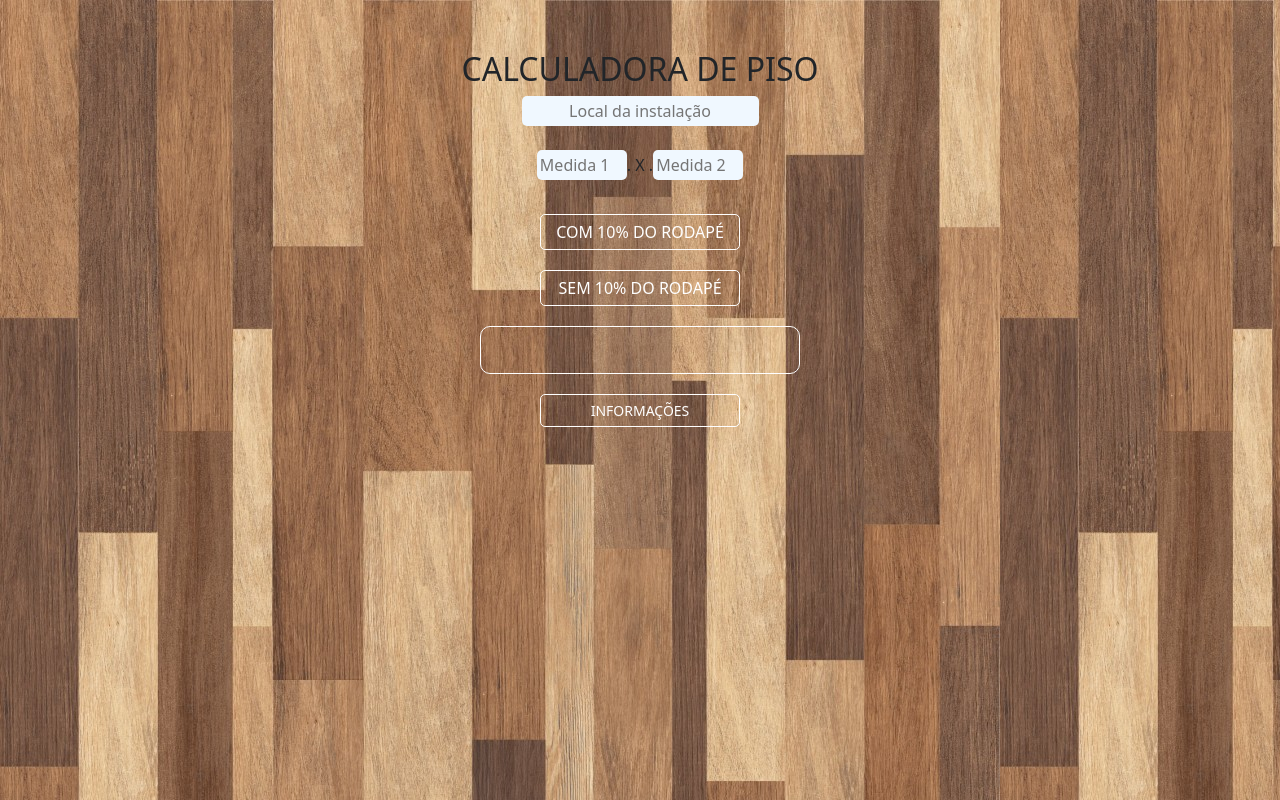
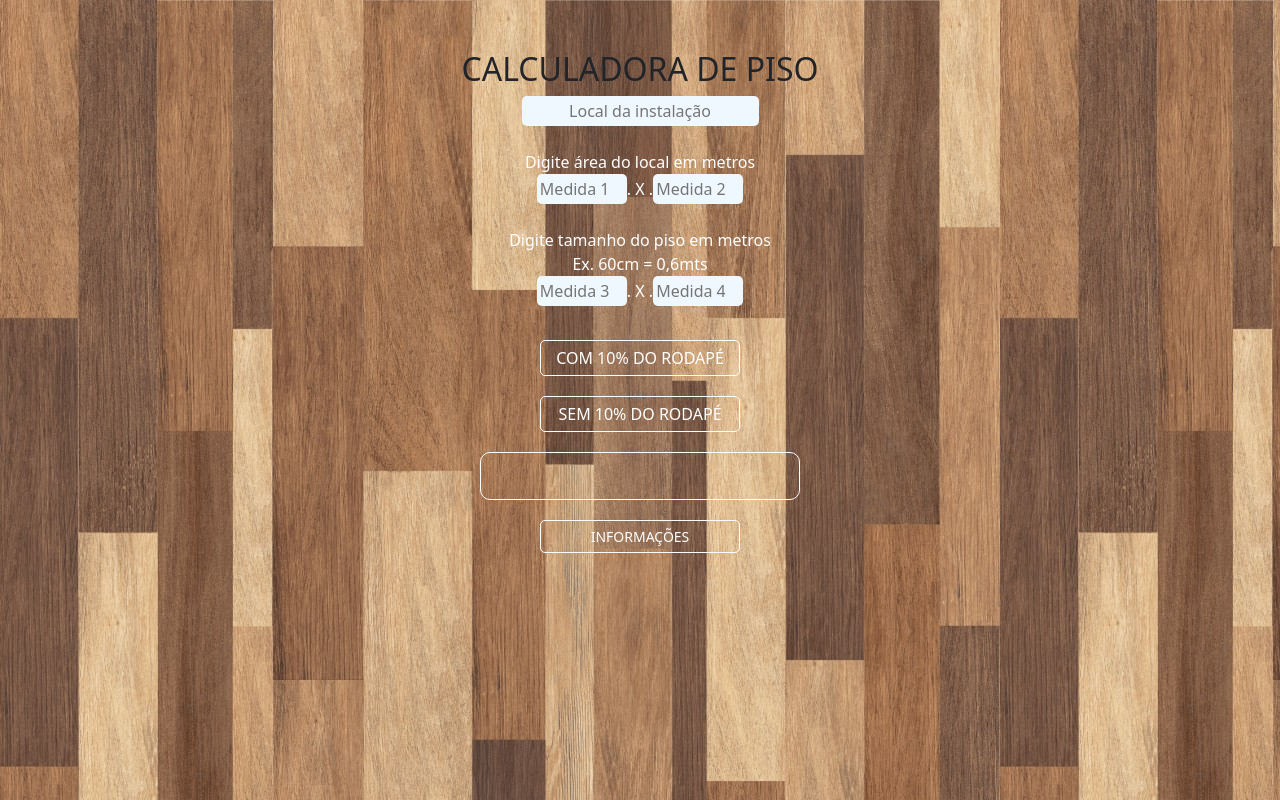
Before and after one commit to luizmarcelolm/calculo_de_piso, a React (Create React App) app: page / in a window 1280 px wide. Built offline with nearby package versions, Linux system fonts and the light colour scheme.

Commit message:
integrando calculo de piso

```diff
--- a/src/Headers/Headers.css
+++ b/src/Headers/Headers.css
@@ -87,3 +87,10 @@ body {
   border-color:black !important;
   color:black !important;
 }
+.info{
+  color:white !important;
+}
+
+label{
+  color:white;
+}
--- a/src/Headers/Headers.js
+++ b/src/Headers/Headers.js
@@ -21,6 +21,8 @@ function Headers() {
               maxLength={10}
               type="text" /><br></br><br></br>
 
+            <div className='info'>Digite área do local em metros</div>
+
             <input className='input'
               id='input1'
               onChange={handleChange}
@@ -36,6 +38,24 @@ function Headers() {
               placeholder='Medida 2'
               type="number"
               name="input_2" /><br></br><br></br>
+
+                <div className='info'>Digite tamanho do piso em metros</div>
+                <div className='info'>Ex. 60cm = 0,6mts</div>
+                <input className='input'
+                  id='input3'
+                  onChange={handleChange}
+                  placeholder='Medida 3'
+                  type="number"
+                  name="input_3" />
+
+                  <label>.  X  .</label>
+
+                  <input className='input'
+                  id='input4'
+                  onChange={handleChange}
+                  placeholder='Medida 4'
+                  type="number"
+                  name="input_4" /><br></br><br></br>
 
               <button
                 onClick={()=> adicionarNovoItem1()}
@@ -71,16 +91,21 @@ function Headers() {
 
       //com redapé
       function adicionarNovoItem1 () {
-        if (form.input_1 > 0 && form.input_2 > 0 ){
+        if (form.input_1 > 0 && form.input_2 > 0 && form.input_3 > 0 && form.input_4 > 0){
         const calc = (form.input_1 * form.input_2);
         const calc1 = (calc)+(((calc) * 10)/100);
-        setLista ([(novoItem)+(" ")+(form.input_1)+("")+("X")+(form.input_2)+("=")+(calc1.toFixed(2))+("mts²"),...lista]);
+        const calcPiso1 = (calc1)/(form.input_3 * form.input_4)
+        setLista ([(novoItem)+(" ")+(form.input_1)+("")+("X")+(form.input_2)+("=")+(calc1.toFixed(0))+("mts² ")+("(")+(calcPiso1.toFixed(0))+(" pçs)"),...lista]);
 
         //limpar input de medidas
         document.getElementById("input1").value = "";
         document.getElementById("input2").value = "";
+        document.getElementById("input3").value = "";
+        document.getElementById("input4").value = "";
         form.input_1 = "";
         form.input_2 = "";
+        form.input_3 = "";
+        form.input_4 = "";
         setNovoItem("");
         } else {
           return alert("MEDIDAS PRECISAM SER PREENCHIDAS CORRETAMENTE!!!")
@@ -88,18 +113,23 @@ function Headers() {
       }
       // sem rodapé
       function adicionarNovoItem2 () {
-        if (form.input_1 > 0 && form.input_2 > 0 ){
+        if (form.input_1 > 0 && form.input_2 > 0 && form.input_3 > 0 && form.input_4 > 0){
           const calc = (form.input_1 * form.input_2);
-          setLista ([(novoItem)+(" ")+(form.input_1)+("")+("X")+(form.input_2)+("=")+(calc.toFixed(2))+("mts²"),...lista]);
+          const calcPiso2 = (calc) / (form.input_3 * form.input_4)
+          setLista ([(novoItem)+(" ")+(form.input_1)+("")+("X")+(form.input_2)+("=")+(calc.toFixed(0))+("mts² ")+("(")+(calcPiso2.toFixed(0))+(" pçs)"),...lista]);
 
           //limpar input de medidas
-          document.getElementById("input1").value = "";
-          document.getElementById("input2").value = "";
-          form.input_1 = "";
-          form.input_2 = "";
+        document.getElementById("input1").value = "";
+        document.getElementById("input2").value = "";
+        document.getElementById("input3").value = "";
+        document.getElementById("input4").value = "";
+        form.input_1 = "";
+        form.input_2 = "";
+        form.input_3 = "";
+        form.input_4 = "";
           setNovoItem("");
           } else {
-            return alert("MEDIDAS PRECISAM SER PREENCHIDAS!!!")
+            return alert("MEDIDAS PRECISAM SER PREENCHIDAS CORRETAMENTE!!!")
           }
       }
 
```
